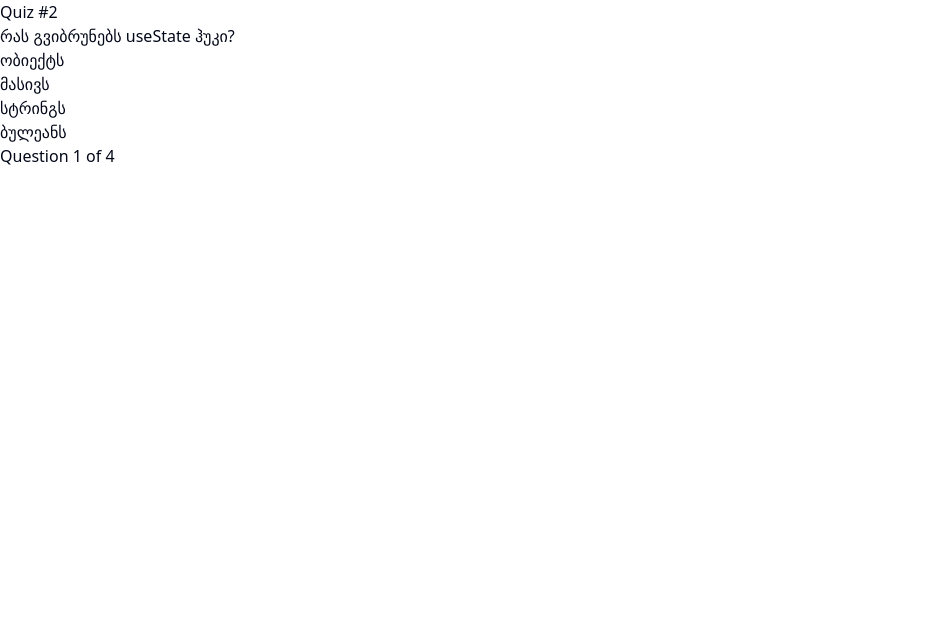
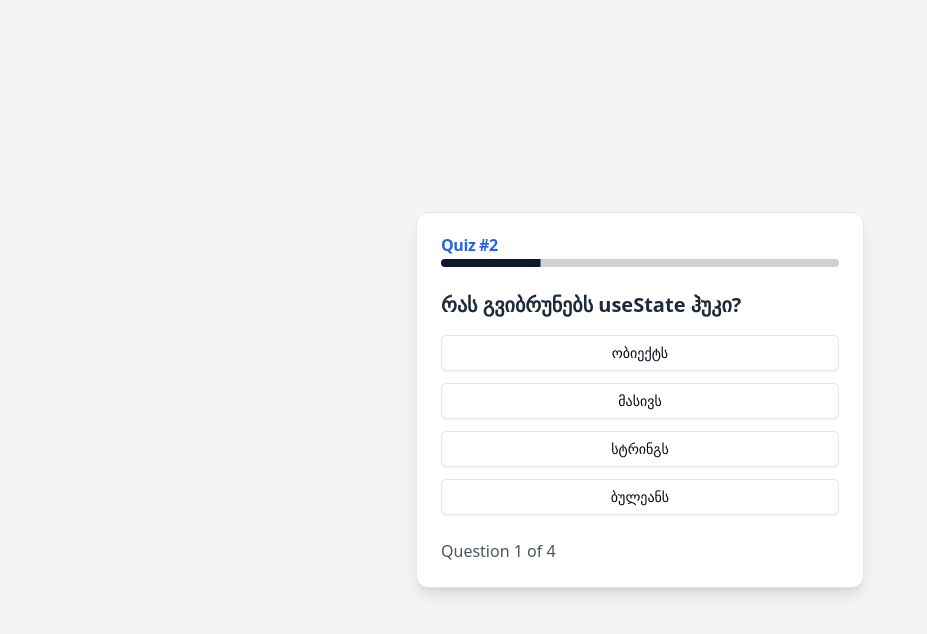
Before and after one commit to sopo/quiztime, a React (Vite) app: page /question/1 in a window 1280 px wide. Shown: the top 634 px of the page, without its empty margins (0-927 px from the left). Built offline with nearby package versions, Linux system fonts and the light colour scheme.

Commit message:
styled question

```diff
--- a/package.json
+++ b/package.json
@@ -10,15 +10,16 @@
     "preview": "vite preview"
   },
   "dependencies": {
+    "@radix-ui/react-progress": "^1.1.1",
     "@radix-ui/react-slot": "^1.1.1",
     "class-variance-authority": "^0.7.1",
     "clsx": "^2.1.1",
     "lucide-react": "^0.469.0",
     "react": "^18.3.1",
     "react-dom": "^18.3.1",
+    "react-router-dom": "^7.1.0",
     "tailwind-merge": "^2.5.5",
-    "tailwindcss-animate": "^1.0.7",
-    "react-router-dom": "^7.1.0"
+    "tailwindcss-animate": "^1.0.7"
   },
   "devDependencies": {
     "@eslint/js": "^9.17.0",
--- /dev/null
+++ b/src/components/ui/card.tsx
@@ -0,0 +1,76 @@
+import * as React from "react"
+
+import { cn } from "@/lib/utils"
+
+const Card = React.forwardRef<
+  HTMLDivElement,
+  React.HTMLAttributes<HTMLDivElement>
+>(({ className, ...props }, ref) => (
+  <div
+    ref={ref}
+    className={cn(
+      "rounded-xl border bg-card text-card-foreground shadow",
+      className
+    )}
+    {...props}
+  />
+))
+Card.displayName = "Card"
+
+const CardHeader = React.forwardRef<
+  HTMLDivElement,
+  React.HTMLAttributes<HTMLDivElement>
+>(({ className, ...props }, ref) => (
+  <div
+    ref={ref}
+    className={cn("flex flex-col space-y-1.5 p-6", className)}
+    {...props}
+  />
+))
+CardHeader.displayName = "CardHeader"
+
+const CardTitle = React.forwardRef<
+  HTMLDivElement,
+  React.HTMLAttributes<HTMLDivElement>
+>(({ className, ...props }, ref) => (
+  <div
+    ref={ref}
+    className={cn("font-semibold leading-none tracking-tight", className)}
+    {...props}
+  />
+))
+CardTitle.displayName = "CardTitle"
+
+const CardDescription = React.forwardRef<
+  HTMLDivElement,
+  React.HTMLAttributes<HTMLDivElement>
+>(({ className, ...props }, ref) => (
+  <div
+    ref={ref}
+    className={cn("text-sm text-muted-foreground", className)}
+    {...props}
+  />
+))
+CardDescription.displayName = "CardDescription"
+
+const CardContent = React.forwardRef<
+  HTMLDivElement,
+  React.HTMLAttributes<HTMLDivElement>
+>(({ className, ...props }, ref) => (
+  <div ref={ref} className={cn("p-6 pt-0", className)} {...props} />
+))
+CardContent.displayName = "CardContent"
+
+const CardFooter = React.forwardRef<
+  HTMLDivElement,
+  React.HTMLAttributes<HTMLDivElement>
+>(({ className, ...props }, ref) => (
+  <div
+    ref={ref}
+    className={cn("flex items-center p-6 pt-0", className)}
+    {...props}
+  />
+))
+CardFooter.displayName = "CardFooter"
+
+export { Card, CardHeader, CardFooter, CardTitle, CardDescription, CardContent }
--- /dev/null
+++ b/src/components/ui/progress.tsx
@@ -0,0 +1,26 @@
+import * as React from "react"
+import * as ProgressPrimitive from "@radix-ui/react-progress"
+
+import { cn } from "@/lib/utils"
+
+const Progress = React.forwardRef<
+  React.ElementRef<typeof ProgressPrimitive.Root>,
+  React.ComponentPropsWithoutRef<typeof ProgressPrimitive.Root>
+>(({ className, value, ...props }, ref) => (
+  <ProgressPrimitive.Root
+    ref={ref}
+    className={cn(
+      "relative h-2 w-full overflow-hidden rounded-full bg-primary/20",
+      className
+    )}
+    {...props}
+  >
+    <ProgressPrimitive.Indicator
+      className="h-full w-full flex-1 bg-primary transition-all"
+      style={{ transform: `translateX(-${100 - (value || 0)}%)` }}
+    />
+  </ProgressPrimitive.Root>
+))
+Progress.displayName = ProgressPrimitive.Root.displayName
+
+export { Progress }
--- a/src/pages/quiz/index.tsx
+++ b/src/pages/quiz/index.tsx
@@ -1,10 +1,19 @@
-import { useState } from "react";
-import { quiz } from "../../data/data";
+import { useState } from 'react';
+import { quiz } from '../../data/data';
+import {
+  Card,
+  CardHeader,
+  CardTitle,
+  CardContent,
+  CardFooter,
+} from '@/components/ui/card';
+import { Button } from '@/components/ui/button';
+import { Progress } from '@/components/ui/progress';
 
 const QuizComponent: React.FC = () => {
   const [currentQuestionIndex, setCurrentQuestionIndex] = useState(0);
   const [result, setResult] = useState(0);
-  const [isQuizCompleted, setIsQuizCompleted] = useState(false); // State to track if quiz is completed
+  const [isQuizCompleted, setIsQuizCompleted] = useState(false);
 
   const currentQuestion = quiz.questions[currentQuestionIndex];
 
@@ -16,37 +25,59 @@
     if (currentQuestionIndex < quiz.questions.length - 1) {
       setCurrentQuestionIndex((prevIndex) => prevIndex + 1);
     } else {
-      setIsQuizCompleted(true); // Mark quiz as completed
+      setIsQuizCompleted(true);
     }
   };
 
   return (
-    <div>
-      <h1>{quiz.name}</h1>
+    <div className='min-h-screen bg-gray-100 flex items-center justify-center'>
+      <Card className='w-full max-w-md shadow-lg'>
+        <CardHeader>
+          <CardTitle className='text-blue-600'>{quiz.name}</CardTitle>
+          <Progress
+            value={((currentQuestionIndex + 1) / quiz.questions.length) * 100}
+            className='mt-2'
+          />
+        </CardHeader>
+
+        <CardContent>
           {!isQuizCompleted ? (
             <div>
-          <h2>{currentQuestion.name}</h2>
-          <ul>
+              <h2 className='text-xl font-bold text-gray-800 mb-4'>
+                {currentQuestion.name}
+              </h2>
+              <ul className='space-y-3'>
                 {currentQuestion.variants.map((variant) => (
                   <li key={variant.id}>
-                <button onClick={() => handleAnswer(variant.isCorrect)}>
+                    <Button
+                      variant='outline'
+                      className='w-full text-left'
+                      onClick={() => handleAnswer(variant.isCorrect)}
+                    >
                       {variant.name}
-                </button>
+                    </Button>
                   </li>
                 ))}
               </ul>
-          {currentQuestionIndex < quiz.questions.length - 1 && (
-            <p>
+            </div>
+          ) : (
+            <div className='text-center'>
+              <h2 className='text-xl font-bold text-green-600 mb-4'>
+                Quiz Completed!
+              </h2>
+              <p className='text-lg text-gray-800'>Your Score: {result}</p>
+            </div>
+          )}
+        </CardContent>
+
+        <CardFooter>
+          {!isQuizCompleted && (
+            <p className='text-gray-600'>
               Question {currentQuestionIndex + 1} of {quiz.questions.length}
             </p>
           )}
-        </div>
-      ) : (
-        <div>
-          <h2>Quiz Completed!</h2>
-          <p>Your Score: {result}</p>
-        </div>
-      )}
+        </CardFooter>
+      </Card>
     </div>
   );
 };
```
Also changed, not shown: 1 other file (tests, documents, lock files or other folders). Lines whose indentation alone changed are shown as unchanged.
